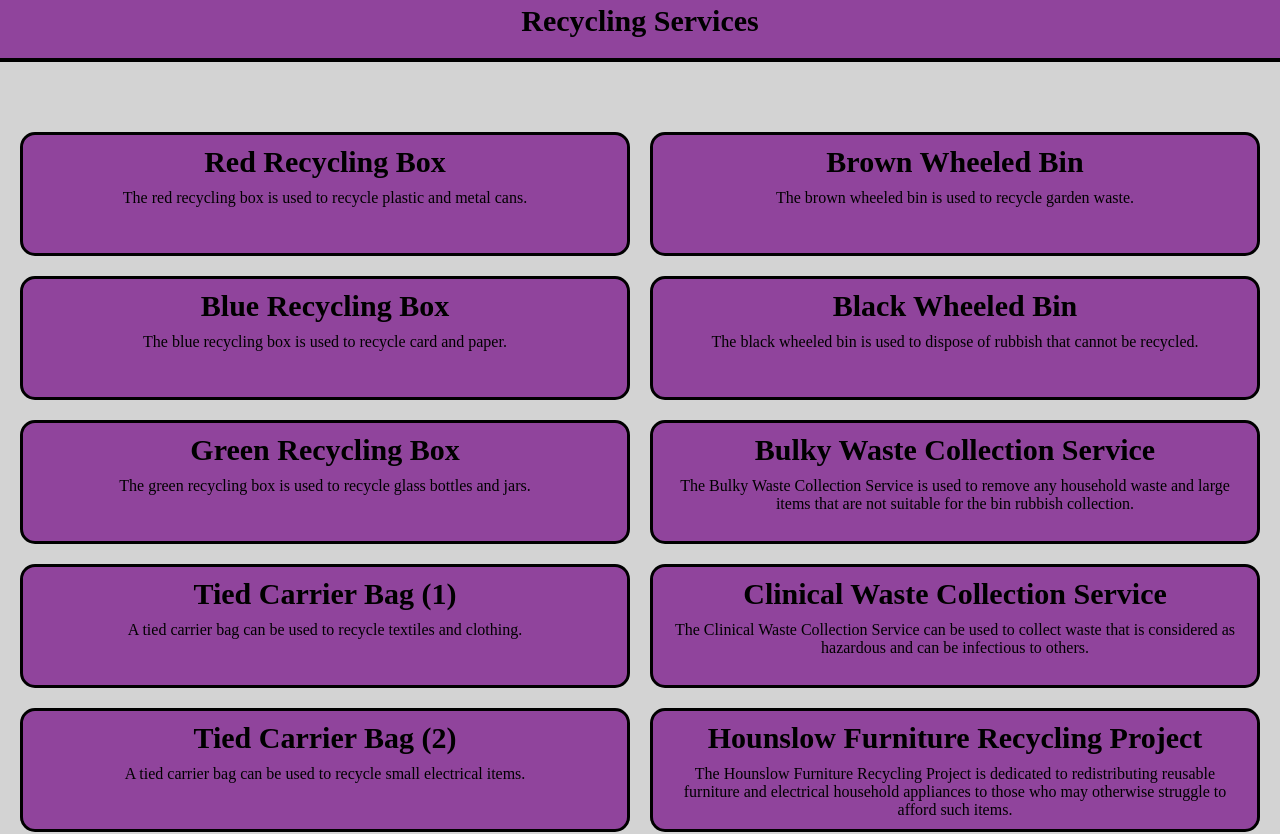
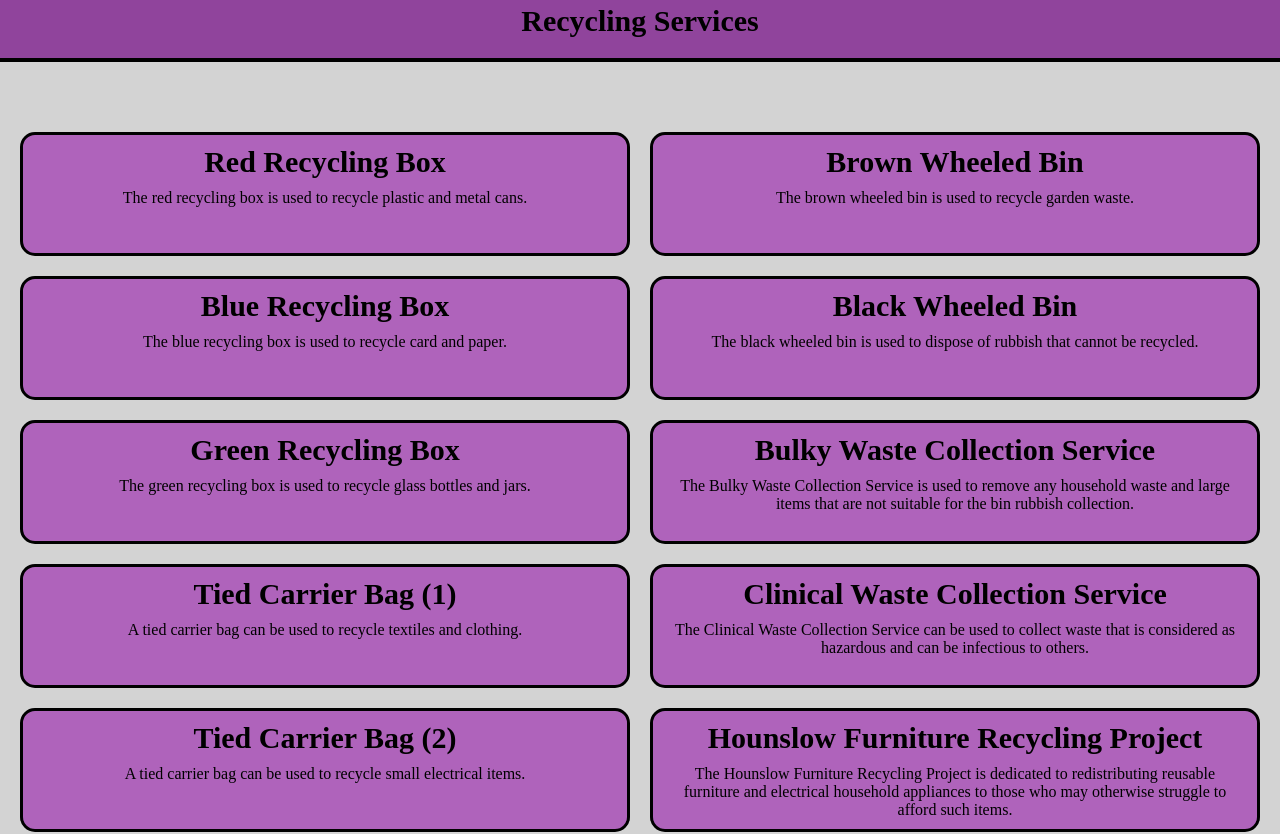
Before and after one commit to ajn2020/test, a Next.js app: page / in a window 1280 px wide. Shown: the part 1720-2554 px from the top of the page. Built offline with nearby package versions, Linux system fonts and the light colour scheme.

Commit message:
Change accordion color

```diff
--- a/styles/style.css
+++ b/styles/style.css
@@ -278,7 +278,7 @@ a:hover {
 .recycling-service-accordion-wrapper {
     display: grid;
     grid-template-rows: 1fr auto;
-    background-color: #90449C;
+    background-color: #AF63BB;
     border-style: solid;
     border-width: 3px;
     border-radius: 15px;
@@ -286,7 +286,7 @@ a:hover {
 }
 
 .recycling-service-accordion-wrapper:hover{
-    background-color: #AF63BB;
+    filter: brightness(80%);
 }
 
 .recycling-service-accordion {
```
